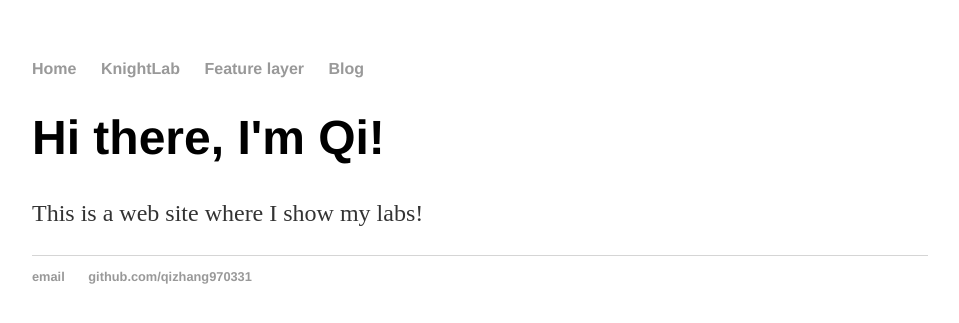
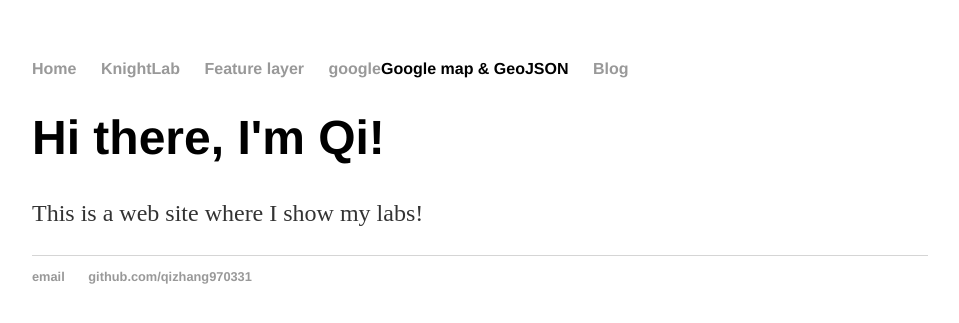
Before and after one commit to qizhang970331/qizhang970331.github.io, a Jekyll site: the page built from index.html, in a window 1280 px wide. Shown: the top 323 px of the page, without its empty margins (160-1119 px from the left). Built offline with Jekyll 4.4.1, drawn with Linux system fonts in a browser that asks for light colours.

Commit message:
Update default.html

```diff
--- a/_layouts/default.html
+++ b/_layouts/default.html
@@ -11,6 +11,7 @@
 	        		<li><a href="/">Home</a></li>
 		        	<li><a href="/knightlab">KnightLab</a></li>
 	        		<li><a href="/featerlayer">Feature layer</a></li>
+				<li><a href="/blog">google</a>Google map & GeoJSON</li>
 				<li><a href="/blog">Blog</a></li>
 	    		</ul>
 			</nav>
```
